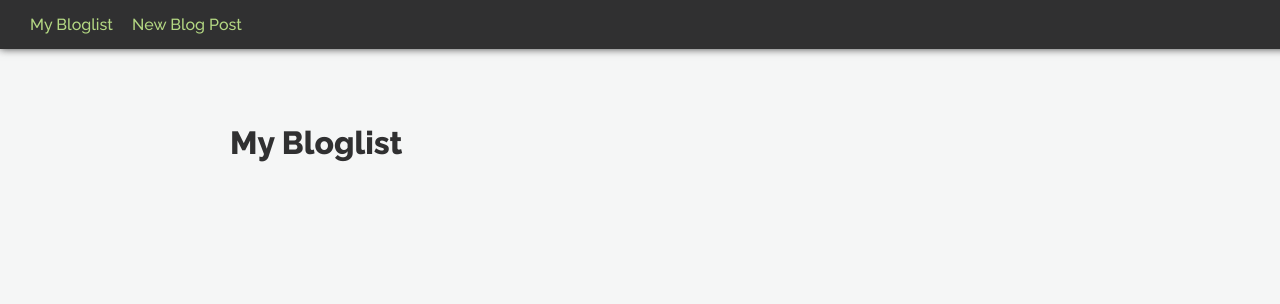
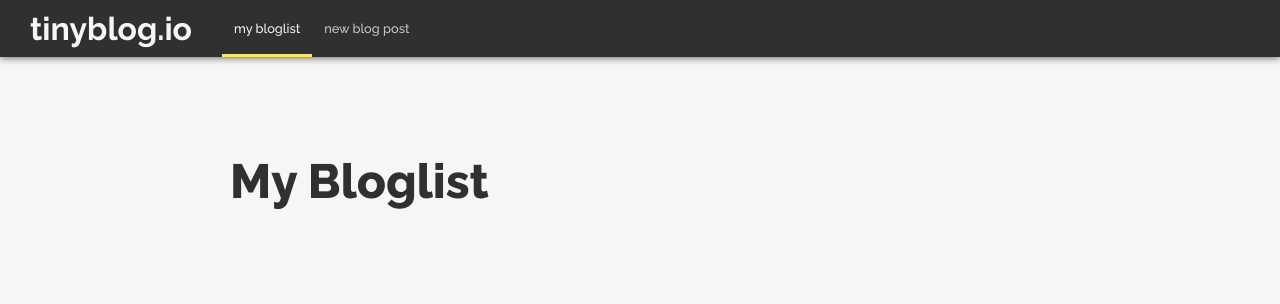
Before and after one commit to seanmstevens/build-a-blog, a Flask app: page /blog in a window 1280 px wide. Shown: the top 304 px of the page. Run offline with Flask 2, Linux system fonts and the light colour scheme; data that the repository does not hold is empty.

Commit message:
Finished navbar

```diff
--- a/static/mainpage.css
+++ b/static/mainpage.css
@@ -7,21 +7,68 @@ body, html {
     margin: 0;
 }
 
-a.navlink, a.navlink:visited {
-    font-weight: 500;
-    color: #b4d883;
-    text-decoration: none;
-    margin-right: 15px;
+ul#navbar {
+    box-shadow: 0 0 8px #444444;
+    background-color: #303031;
+    list-style: none;
+    overflow: hidden;
+    margin: 0;
+    padding: 0;
 }
 
-#navbar {
-    padding: 15px 30px;
-    position: fixed;
-    max-height: 46px;
-    box-shadow: 0 0 8px #444444;
-    width: 100%;
-    background-color: #303031;
-    margin: 0;
+li {
+    float: left;
+}
+
+a.navlink, a.navlink:visited {
+    display: block;
+    padding: 21px 12px 18px;
+    font-size: 0.8em;
+    font-weight: 500;
+    color: #c8c8c8;
+    text-decoration: none;
+    text-transform: lowercase;
+    transition: color 0.2s ease;
+}
+
+a.navlink:hover, a.active, a.active:visited {
+    color: #f5f6f6;
+}
+
+a.navlink::after {
+    position: relative;
+    display: block;
+    right: 12px;
+    top: 18px;
+    content: '';
+    width: 0;
+    height: 3px;
+    background: #ffeb3b;
+    transition: width 0.2s ease;
+}
+
+a.active::after {
+    position: relative;
+    display: block;
+    right: 12px;
+    top: 18px;
+    content: '';
+    width: calc(100% + 24px);
+    height: 3px;
+    background: #ffeb3b;
+}
+
+a.navlink:hover:not(.active)::after {
+    width: calc(100% + 24px);
+}
+
+a.navlink-main, a.navlink-main:visited {
+    display: block;
+    padding: 10px 30px;
+    font-size: 2em;
+    font-weight: 700;
+    color: #f5f6f6;
+    text-decoration: none;
 }
 
 h1, h2, h3, strong {
@@ -31,9 +78,10 @@ h1, h2, h3, strong {
 .content-container, .new-post-container, .blog-container {
     width: 820px;
     margin: 0 auto;
-    padding: 8% 0;
+    padding: 5% 0;
 }
 
 .title {
     font-weight: 800;
+    font-size: 3em;
 }
--- a/templates/base.html
+++ b/templates/base.html
@@ -7,10 +7,11 @@
         <link href="static/mainpage.css" rel="stylesheet">
     </head>
     <body>
-        <nav id = "navbar">
-            <a class = "navlink" href = '/blog'>My Bloglist</a>
-            <a class = "navlink" href = '/newpost'>New Blog Post</a>
-        </nav>
+        <ul id = "navbar">
+            <li><a class = "navlink-main" href = '/blog'>tinyblog.io</a></li>
+            <li><a class = "navlink {% if request.path == '/blog' %}active{% endif %}" href = '/blog'>My Bloglist</a></li>
+            <li><a class = "navlink {% if request.path == '/newpost' %}active{% endif %}" href = '/newpost'>New Blog Post</a></li>
+        </ul>
         {% block content %}
         {% endblock %}
     </body>
--- a/templates/bloglist.html
+++ b/templates/bloglist.html
@@ -11,5 +11,4 @@
         {% endfor %}
     </div>
 </div>
-
 {% endblock %}
```
